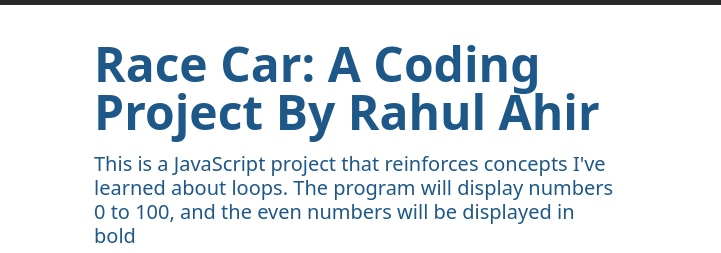
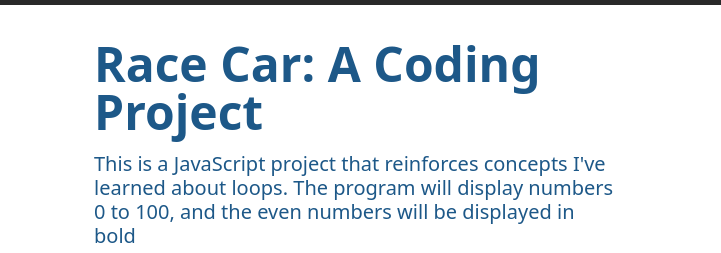
Before and after one commit to rahulsanjay01/RaceCar, a plain HTML site: page index.html in a window 1280 px wide. Shown: the part 56-309 px from the top of the page, 0-721 px from the left. Drawn offline with nearby package versions, Linux system fonts and the light colour scheme.

Commit message:
Adjusting the title

```diff
--- a/index.html
+++ b/index.html
@@ -2,7 +2,7 @@
 <html lang="en" class="h-100">
 
 <head>
-    <title>Race Car: A coding Project By Rahul Ahir</title>
+    <title>Race Car: A Coding Project By Rahul Ahir</title>
     <!-- Required meta tags -->
     <meta charset="utf-8">
     <meta name="viewport" content="width=device-width, initial-scale=1, shrink-to-fit=no">
@@ -52,7 +52,7 @@
        <div class="container container col-xxl-8 px-4 py-5">
            <div class="row g-5 py-5 row-cols-1 row-cols-lg-2">
                <div class="col order-last order-lg-first">
-                <h1 class="display-5 fw-bold lh-1 mb-3">Race Car: A Coding Project By Rahul Ahir</h1>
+                <h1 class="display-5 fw-bold lh-1 mb-3">Race Car: A Coding Project</h1>
                 <h4 class="lead">This is a JavaScript project that reinforces concepts I've learned about loops. The program will display numbers 0 to 100, and the even numbers will be displayed in <strong>bold</strong></h4>
                 <ul class="fa-ul pt-2 checklist">
                     <li><span class="fa-li"><i class="fas fa-check-square"></i></span>Bootstrap & CSS Layout</li>
```
Also changed, not shown: app.html (+1 -1 lines), code.html (+1 -1 lines).
